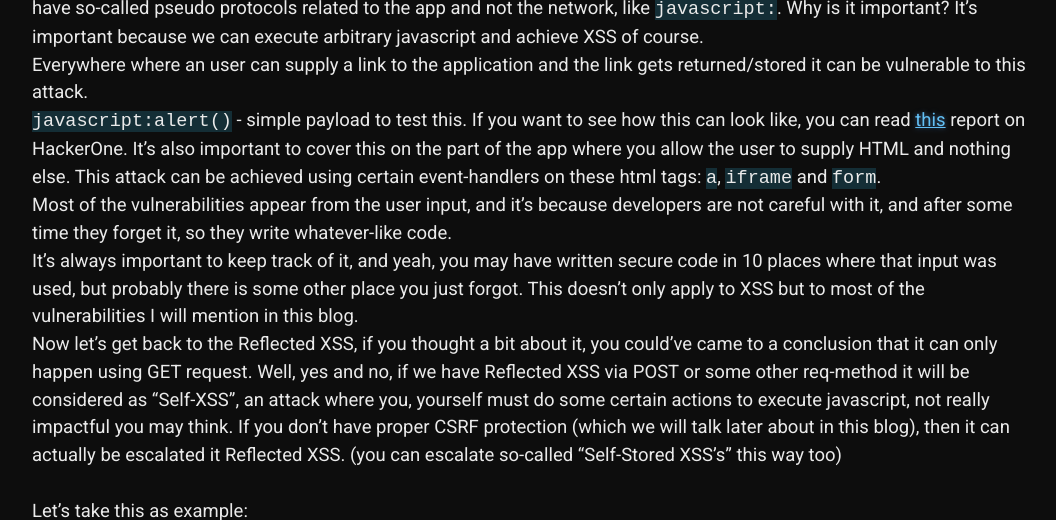
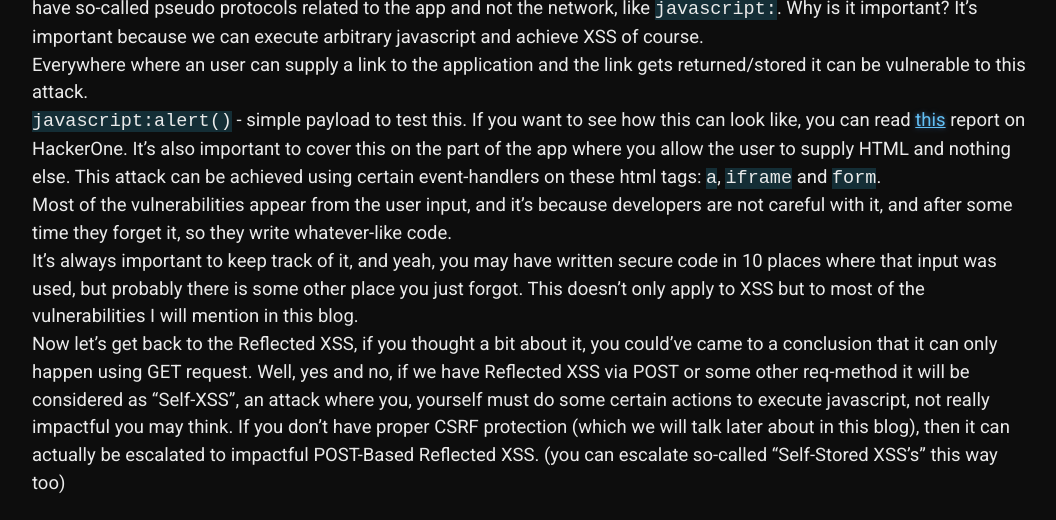
Before and after one commit to 20kilograma/blog, a Jekyll site: the page built from php-sec.md, in a window 1280 px wide and 900 px high, scrolled down 3951 px, cut to the strip 0-520 px from the top of the window. Shown: the whole strip, without its empty margins (108-1164 px from the left). Built offline with Jekyll 4.4.1, drawn with Linux system fonts in a browser that asks for light colours; some web fonts are replaced; our own code applies the rules of GitHub Pages for plain Markdown files.

Commit message:
Update php-sec.md

```diff
--- a/php-sec.md
+++ b/php-sec.md
@@ -92,7 +92,7 @@
 Most of the vulnerabilities appear from the user input, and it's because developers are not careful with it, and after some time they forget it, so they write whatever-like code.
 <br>
 It's always important to keep track of it, and yeah, you may have written secure code in 10 places where that input was used, but probably there is some other place you just forgot. This doesn't only apply to XSS but to most of the vulnerabilities I will mention in this blog. <br>
-Now let's get back to the Reflected XSS, if you thought a bit about it, you could've came to a conclusion that it can only happen using GET request. Well, yes and no, if we have Reflected XSS via POST or some other req-method it will be considered as "Self-XSS", an attack where you, yourself must do some certain actions to execute javascript, not really impactful you may think. If you don't have proper CSRF protection (which we will talk later about in this blog), then it can actually be escalated it Reflected XSS. (you can escalate so-called "Self-Stored XSS's" this way too)<br> <br>
+Now let's get back to the Reflected XSS, if you thought a bit about it, you could've came to a conclusion that it can only happen using GET request. Well, yes and no, if we have Reflected XSS via POST or some other req-method it will be considered as "Self-XSS", an attack where you, yourself must do some certain actions to execute javascript, not really impactful you may think. If you don't have proper CSRF protection (which we will talk later about in this blog), then it can actually be escalated to impactful POST-Based Reflected XSS. (you can escalate so-called "Self-Stored XSS's" this way too)<br> <br>
 Let's take this as example:<br>
 
 ![image](https://github.com/KiraReys/blog/assets/44244085/5e6e4b9b-4481-4565-8655-c7dec3be4558)
```
